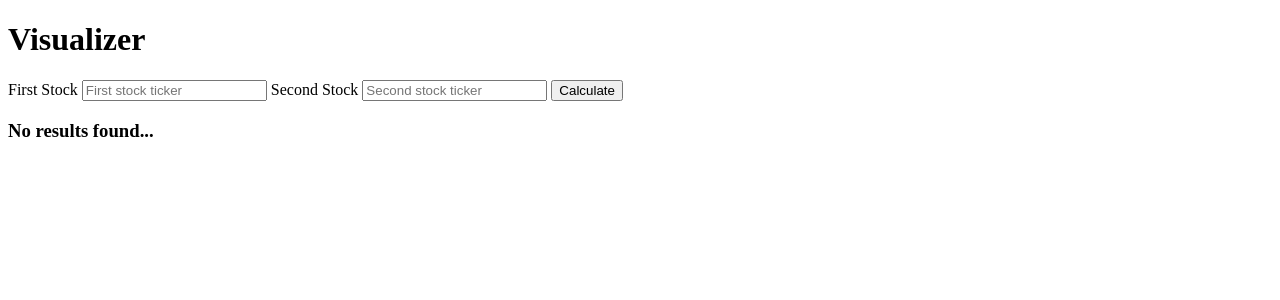
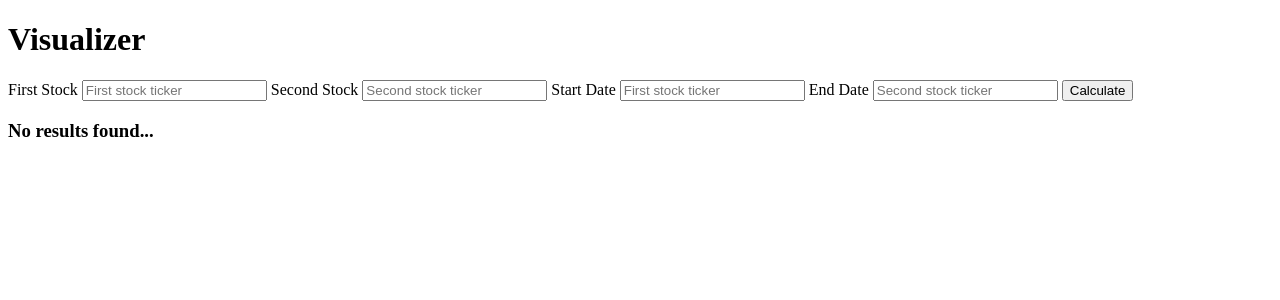
Before and after one commit to anaghkanungo7/Correlation-Visualizer, a Flask app: page / in a window 1280 px wide. Shown: the top 300 px of the page. Run offline with Flask 2, Linux system fonts and the light colour scheme.

Commit message:
Added date fields

```diff
--- a/templates/index.html
+++ b/templates/index.html
@@ -19,7 +19,14 @@
         <form action="" method="post">
             <label for="">First Stock</label>
             <input type="text" placeholder="First stock ticker" name="first">
+
             <label for="">Second Stock</label>
+            <input type="text" placeholder="Second stock ticker" name="second">
+
+            <label for="">Start Date</label>
+            <input type="text" placeholder="First stock ticker" name="startDate">
+
+            <label for="">End Date</label>
             <input type="text" placeholder="Second stock ticker" name="second">
 
             <input type="submit" value="Calculate" name="calculate">
```
